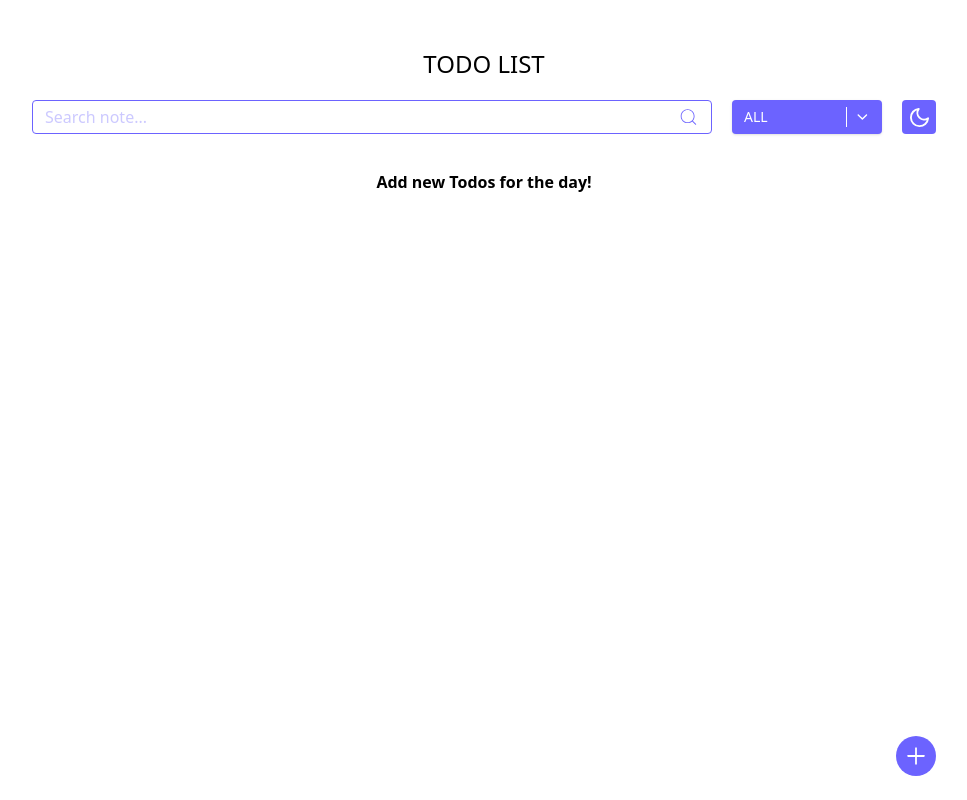
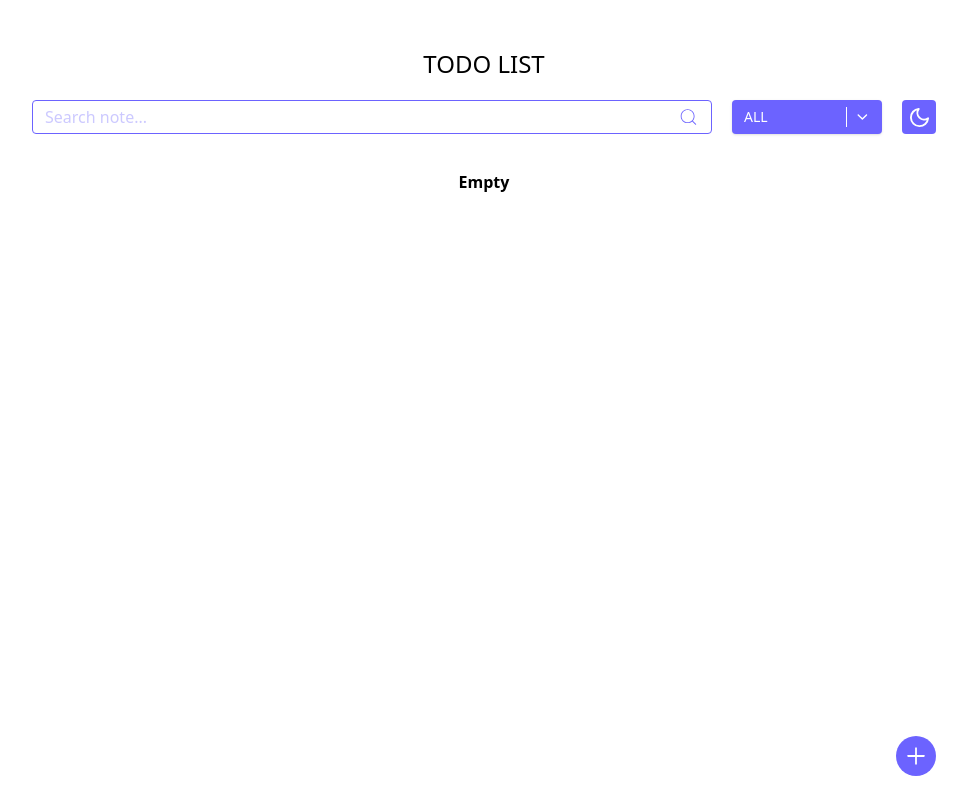
Before and after one commit to Slidow/Simple-Todo-List, a React (Vite) app: page / in a window 1280 px wide. Shown: the whole page, without its empty margins (156-1123 px from the left). Built offline with nearby package versions, Linux system fonts and the light colour scheme.

Commit message:
Add dark theme

```diff
--- a/src/App.jsx
+++ b/src/App.jsx
@@ -10,6 +10,7 @@ function App() {
   const [searchQuery, setSearchQuery] = useState('');
   const [filterStatus, setFilterStatus] = useState('ALL');
   const [visibleTodos, setVisibleTodos] = useState(todos);
+  const [theme, setTheme] = useState("light");
 
   useEffect(() => {
     let filtered = todos;
@@ -32,22 +33,24 @@ function App() {
 
 
   return (
-    <div className="p-12 relative max-w-[1000px] mx-auto min-h-screen">
-      <h1 className="text-primary text-2xl text-center mb-5">TODO LIST</h1>
+    <div className={`${theme === 'dark' ? 'dark' : ''} flex justify-center dark:bg-[#252525]`}>
+      <div className="flex-1 p-12 relative max-w-[1000px] min-h-screen">
+        <h1 className="text-primary text-2xl text-center mb-5 dark:text-white">TODO LIST</h1>
 
         <div className="flex items-center gap-5 mb-9">
           <SearchInput searchQuery={searchQuery} setSearchQuery={setSearchQuery} />
           <Filter filterStatus={filterStatus} setFilterStatus={setFilterStatus} />
-        <ThemeToggle />
+          <ThemeToggle theme={theme} setTheme={setTheme} />
         </div>
 
         <div className="flex flex-col gap-5 md:px-25">
           {visibleTodos.length !== 0 ? visibleTodos.map((todo) => (
             <Todo todo={todo} setTodos={setTodos} />
-        )) : <span className="font-semibold text-center">Add new Todos for the day!</span>}
+          )) : <span className="font-semibold text-center dark:text-white">Empty</span>}
         </div>
 
         <NewTodo setTodos={setTodos} />
+      </div>
     </div>
   )
 }
--- a/src/components/NewTodo.jsx
+++ b/src/components/NewTodo.jsx
@@ -36,13 +36,13 @@ function NewTodo({ setTodos }) {
 
       {isOverlayOpen && (
         <div className="fixed inset-0 bg-black/40 flex items-center justify-center">
-          <div className="bg-white rounded-xl px-4 py-3 w-full max-w-[400px]">
-            <h1 className="font-bold text-center mb-3">NEW NOTE</h1>
+          <div className="bg-white dark:bg-[#252525] dark:border dark:border-white rounded-xl px-4 py-3 w-full max-w-[400px]">
+            <h1 className="font-bold text-center mb-3 dark:text-white">NEW NOTE</h1>
             <form onSubmit={handleSubmit}>
               <input
                 value={note}
                 onChange={(e) => setNote(e.target.value)}
-                className="w-full border border-accent rounded-sm px-2 py-1 mb-20"
+                className="outline-none w-full border border-accent dark:border-white dark:placeholder-white/30 rounded-sm px-2 py-1 mb-20 dark:text-white"
                 placeholder="Input your note..."
               />
               <div className="flex items-center justify-between">
--- a/src/components/SearchInput.jsx
+++ b/src/components/SearchInput.jsx
@@ -9,17 +9,17 @@ function SearchInput({ searchQuery, setSearchQuery }) {
   }
 
   return (
-    <div className="flex flex-1 items-center gap-3 border border-accent rounded-sm px-3 py-1">
+    <div className="flex flex-1 items-center gap-3 border border-accent dark:border-white rounded-sm px-3 py-1">
       <input
         ref={inputRef}
         value={searchQuery}
         onChange={(e) => setSearchQuery(e.target.value)}
-        className="w-full outline-none placeholder-accent/35"
+        className="w-full outline-none placeholder-accent/35 dark:placeholder-white/35 dark:text-white"
         placeholder="Search note..."
       />
       <CiSearch
         size={22}
-        className="text-accent cursor-pointer"
+        className="text-accent dark:text-white cursor-pointer"
         onClick={focusInput}
       />
     </div>
--- a/src/components/ThemeToggle.jsx
+++ b/src/components/ThemeToggle.jsx
@@ -1,8 +1,7 @@
 import { useState } from "react";
 import { FiMoon, FiSun } from "react-icons/fi";
 
-function ThemeToggle() {
-  const [theme, setTheme] = useState("light");
+function ThemeToggle({ theme, setTheme }) {
 
   const toggleTheme = () => {
     if (theme === "light") {
--- a/src/components/Todo.jsx
+++ b/src/components/Todo.jsx
@@ -28,7 +28,7 @@ function Todo({ todo, setTodos }) {
           />
       }
       <span
-        className={`flex-1 text-lg font-semibold ${todo.done && 'text-secondary line-through'}`}
+        className={`flex-1 text-lg dark:text-white font-semibold ${todo.done && 'text-secondary line-through'}`}
       >
         {todo.text}
       </span>
--- a/src/index.css
+++ b/src/index.css
@@ -1,4 +1,6 @@
 @import "tailwindcss";
+
+@custom-variant dark (&:where(.dark, .dark *));
 
 @theme {
   --color-primary: #000000;
```
Lines whose indentation alone changed are shown as unchanged.
